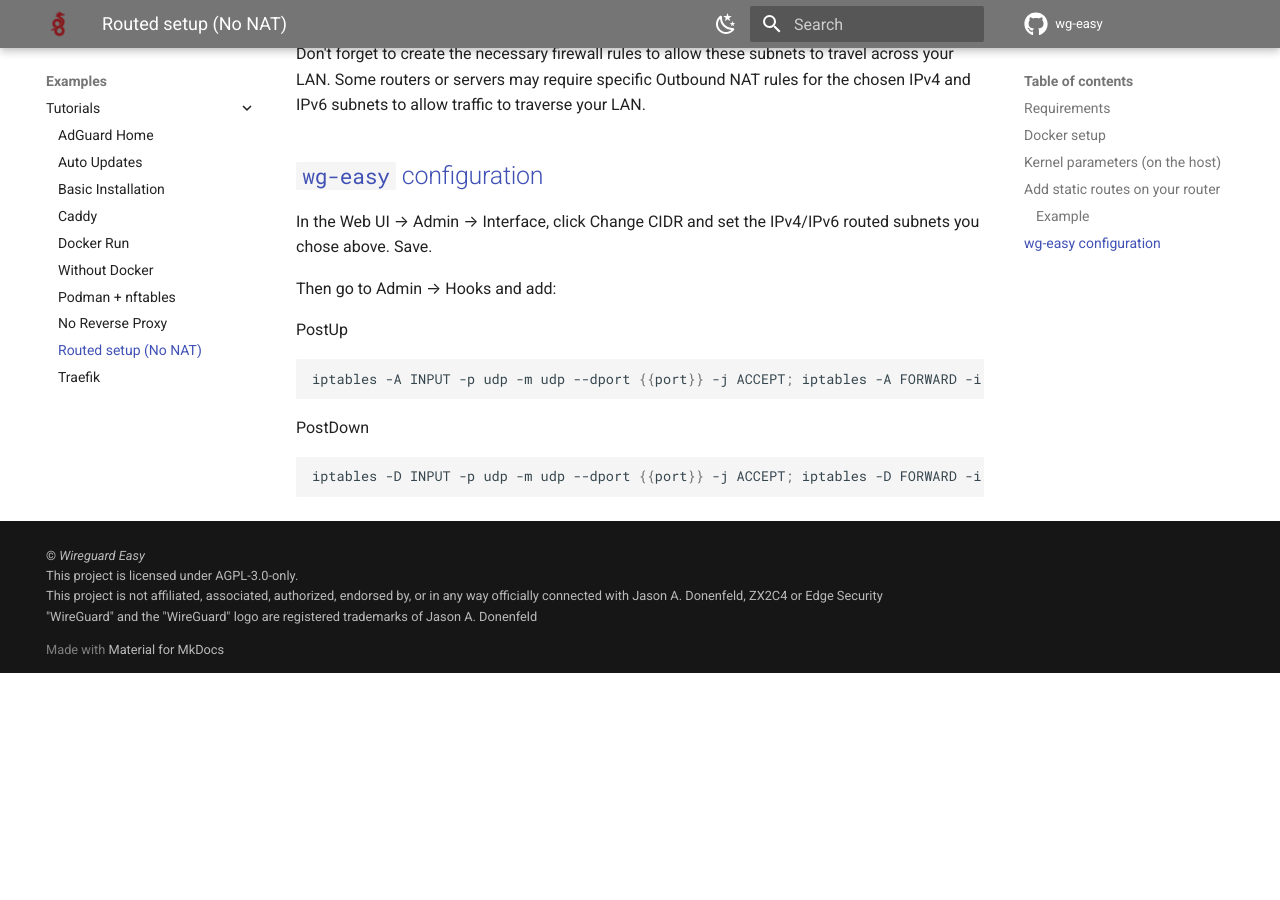
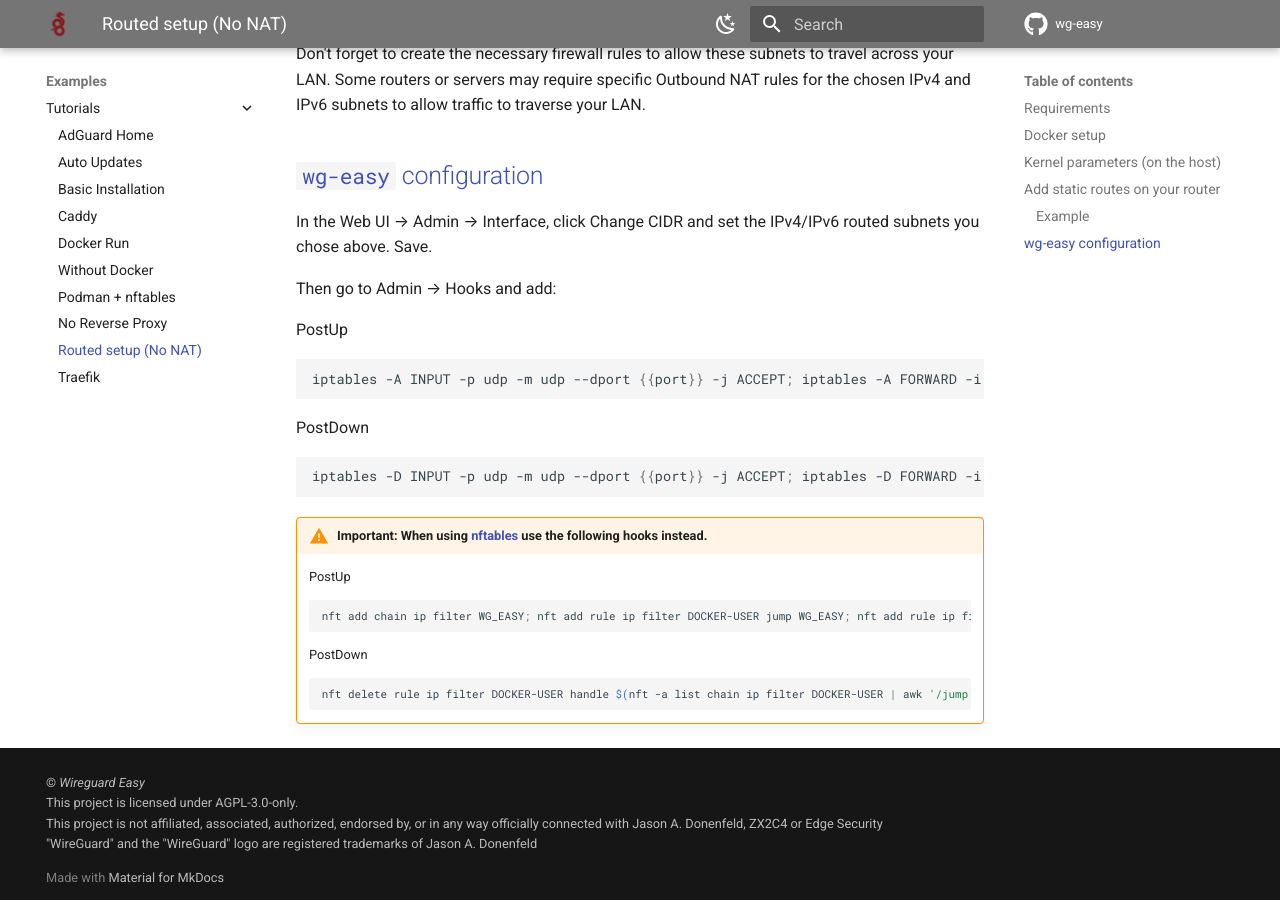
Before and after one commit to wg-easy/wg-easy, an MkDocs documentation site: the page built from docs/content/examples/tutorials/routed.md, in a window 1280 px wide and 900 px high, scrolled down 1941 px. Built offline with MkDocs 1.6.1 and Material for MkDocs 9.7.7, drawn with Linux system fonts in a browser that asks for light colours; comment, search, counter and statistics services are not loaded; the version menu is left out; before the commit the page ends 2614 px from its top, so only the background shows below that.

Commit message:
Extend docs for routed setup with nftables
When using nftables in a routed setup different up and down hooks need to be used.
To limit interaction with docker managed chains a custom WG_EASY chain is added as a jump target.
Since nft only supports deletion via handles awk is needed to get the handle of the jump rule for deletion

````diff
--- a/docs/content/examples/tutorials/routed.md
+++ b/docs/content/examples/tutorials/routed.md
@@ -93,3 +93,17 @@
 ```shell
 iptables -D INPUT -p udp -m udp --dport {{port}} -j ACCEPT; iptables -D FORWARD -i wg0 -j ACCEPT; iptables -D FORWARD -o wg0 -j ACCEPT; ip6tables -D INPUT -p udp -m udp --dport {{port}} -j ACCEPT; ip6tables -D FORWARD -i wg0 -j ACCEPT; ip6tables -D FORWARD -o wg0 -j ACCEPT
 ```
+
+/// warning | Important: When using [nftables](./podman-nft.md) use the following hooks instead.
+PostUp
+
+```shell
+nft add chain ip filter WG_EASY; nft add rule ip filter DOCKER-USER jump WG_EASY; nft add rule ip filter WG_EASY iifname {{device}} accept; nft add rule ip filter WG_EASY oifname {{device}} accept; nft add chain ip6 filter WG_EASY; nft add rule ip6 filter DOCKER-USER jump WG_EASY; nft add rule ip6 filter WG_EASY iifname {{device}} accept; nft add rule ip6 filter WG_EASY oifname {{device}} accept;
+```
+
+PostDown
+
+```shell
+nft delete rule ip filter DOCKER-USER handle $(nft -a list chain ip filter DOCKER-USER | awk '/jump WG_EASY/ {print $NF}'); nft flush chain ip filter WG_EASY; nft delete chain ip filter WG_EASY; nft delete rule ip6 filter DOCKER-USER handle $(nft -a list chain ip6 filter DOCKER-USER | awk '/jump WG_EASY/ {print $NF}'); nft flush chain ip6 filter WG_EASY; nft delete chain ip6 filter WG_EASY
+```
+///
````
